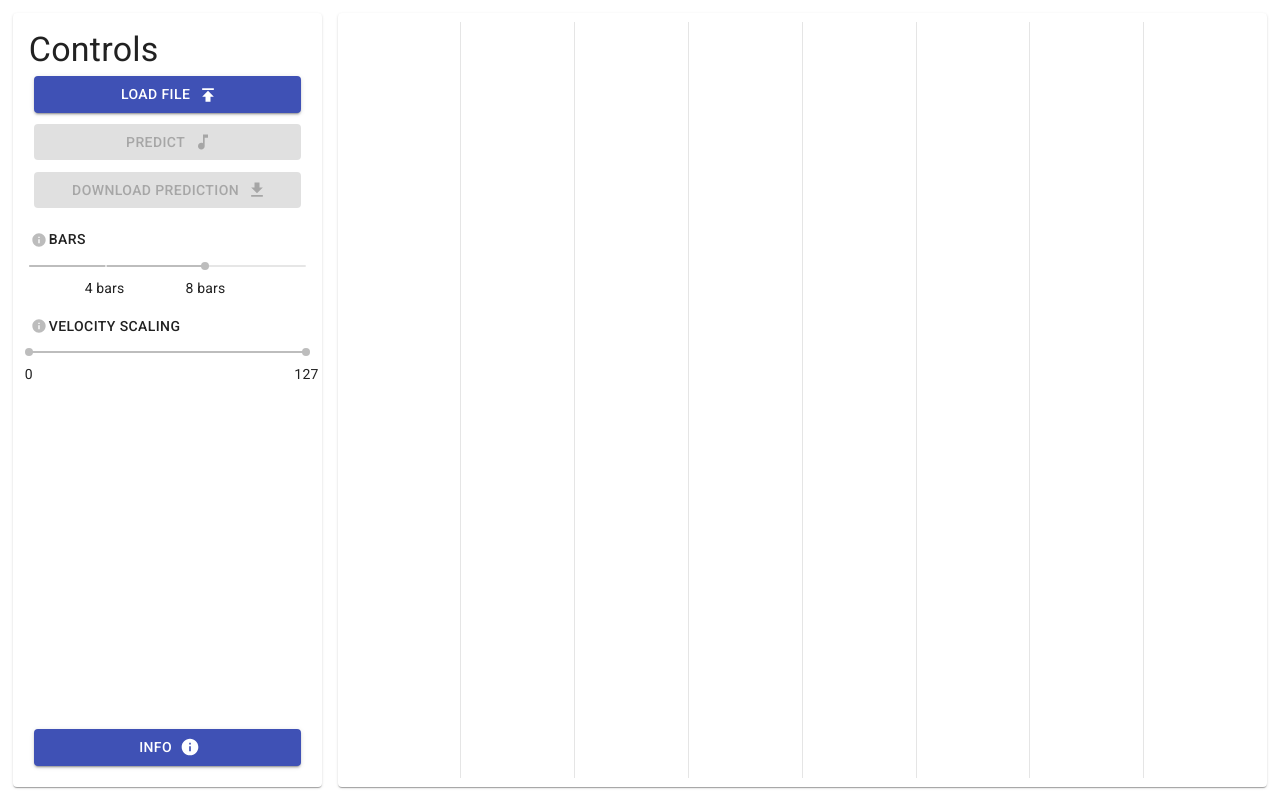
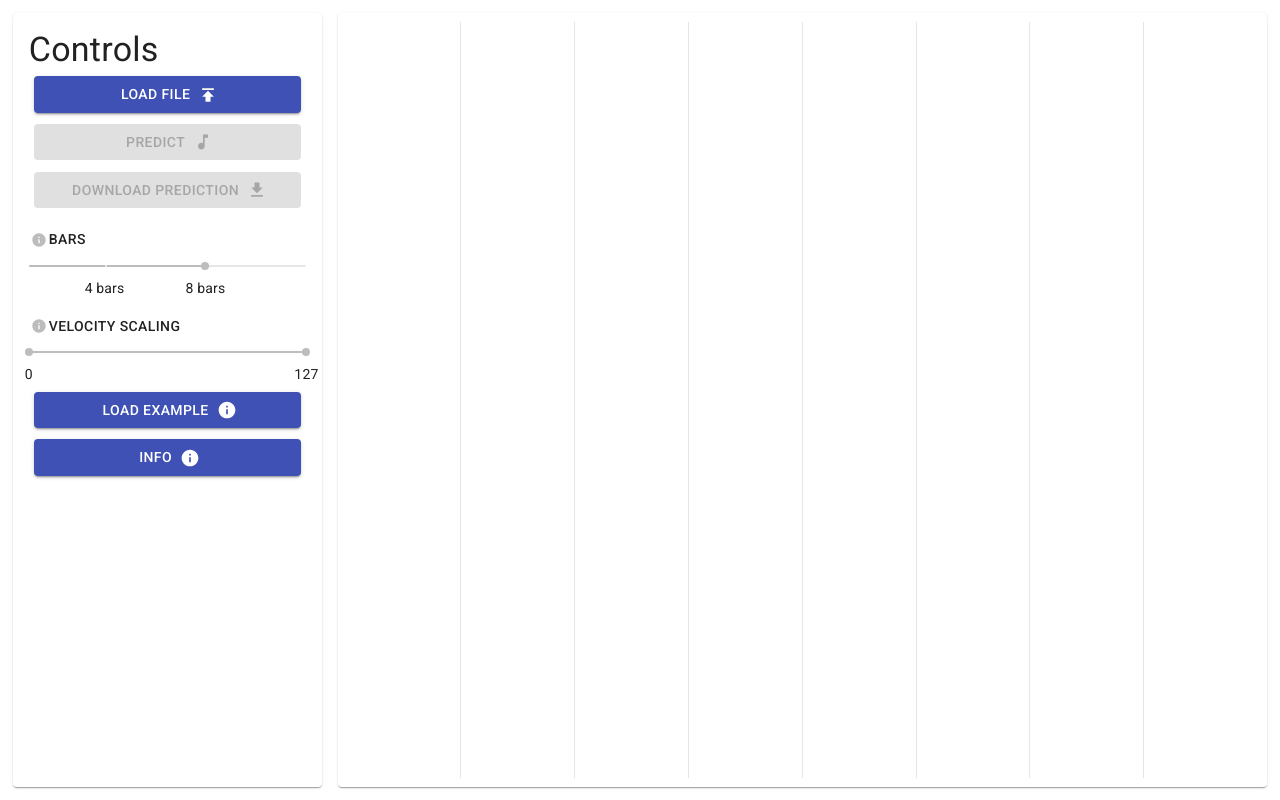
Before and after one commit to aleathwick/midi-predict-react, a React (Create React App) app: page / in a window 1280 px wide. Built offline with nearby package versions, Linux system fonts and the light colour scheme; what @tensorflow/tfjs would draw is missing.

Commit message:
add load example button

```diff
--- a/src/components/Controls.js
+++ b/src/components/Controls.js
@@ -14,6 +14,8 @@ import Slider from '@material-ui/core/Slider';
 import * as Utils from '../utils'
 import * as tf from '@tensorflow/tfjs';
 import cloneDeep from "lodash.clonedeep";
+
+const DEFAULT_FILE = process.env.PUBLIC_URL + '/example_fc_62_Db.mid'
 
 // disable download button if bars changes
 // some kind of visual, showing distribution of velocities?
@@ -140,9 +142,13 @@ export default function Controls(props) {
     if (midi.tracks.length > 1) alert("midi file has more than one track, first will be used");
     preprocessMidi(midi)
 
-
     // processMidi(midi);
   }, false)
+
+  function loadDefaultMidi() {
+    setDownloadEnabled(false);
+    Midi.fromUrl(DEFAULT_FILE).then(midi => preprocessMidi(midi));
+  }
 
   // function for dealing with file selection (attach as onChange event handler)
   function fileReceived(e) {
@@ -188,7 +194,7 @@ export default function Controls(props) {
         className='control-button'
         onClick={predictVelocity}
       >
-          Predict {predicting && <CircularProgress className='predict-progress' size={24} variant='determinate' value={predictProgress}/>}
+        Predict {predicting && <CircularProgress className='predict-progress' size={24} variant='determinate' value={predictProgress} />}
       </Button>
 
       <Button
@@ -257,9 +263,9 @@ export default function Controls(props) {
         min={0}
         max={127}
         marks={
-            // COULD do this to show breaks marks for each note velocity...
-            // props.filteredNotes.map(note => ({ value: note.velocity * 127 }))
-            // }
+          // COULD do this to show breaks marks for each note velocity...
+          // props.filteredNotes.map(note => ({ value: note.velocity * 127 }))
+          // }
           [
             { value: 0, label: '0' },
             { value: 127, label: '127' }
@@ -268,7 +274,7 @@ export default function Controls(props) {
         valueLabelDisplay="auto"
         // need to fix this
         // onMouseUp={(e) => {const newValue = parseInt(e.target.ariaValueNow); props.setVelocityRange(newValue); updateMidi(props.midiFile, newValue)}}
-        onChange={(e, v) => { props.setVelocityRange(v)}}
+        onChange={(e, v) => { props.setVelocityRange(v) }}
         disabled={props.midiFile === null}
       />
 
@@ -276,7 +282,16 @@ export default function Controls(props) {
         variant="contained"
         color='primary'
         endIcon={<InfoIcon />}
-        className='control-button bottom-button'
+        className='control-button bottom-button-start'
+        onClick={loadDefaultMidi}
+      >
+        Load Example
+      </Button>
+      <Button
+        variant="contained"
+        color='primary'
+        endIcon={<InfoIcon />}
+        className='control-button'
         onClick={() => props.setInfoOpen(true)}
       >
         Info
--- a/src/components/Info.js
+++ b/src/components/Info.js
@@ -40,7 +40,7 @@ export default function Info(props) {
             aria-describedby="scroll-dialog-description"
         >
             <DialogTitle id="scroll-dialog-title">Info</DialogTitle>
-            <DialogContent dividers={'body'}>
+            <DialogContent>
                 <DialogContentText
                     id="scroll-dialog-description"
                     ref={descriptionElementRef}
```
Also changed, not shown: 1 other file (tests, documents, lock files or other folders).
